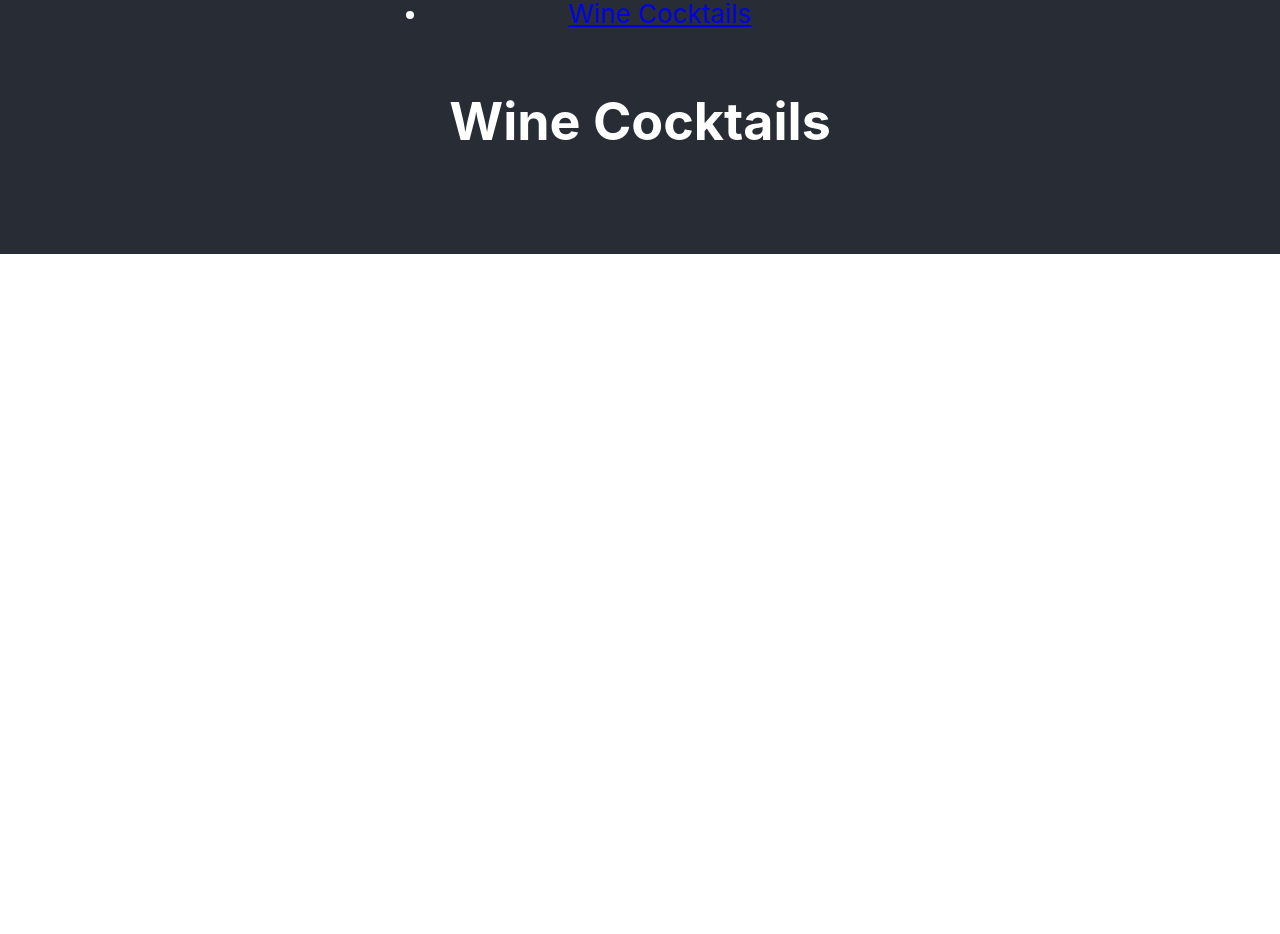
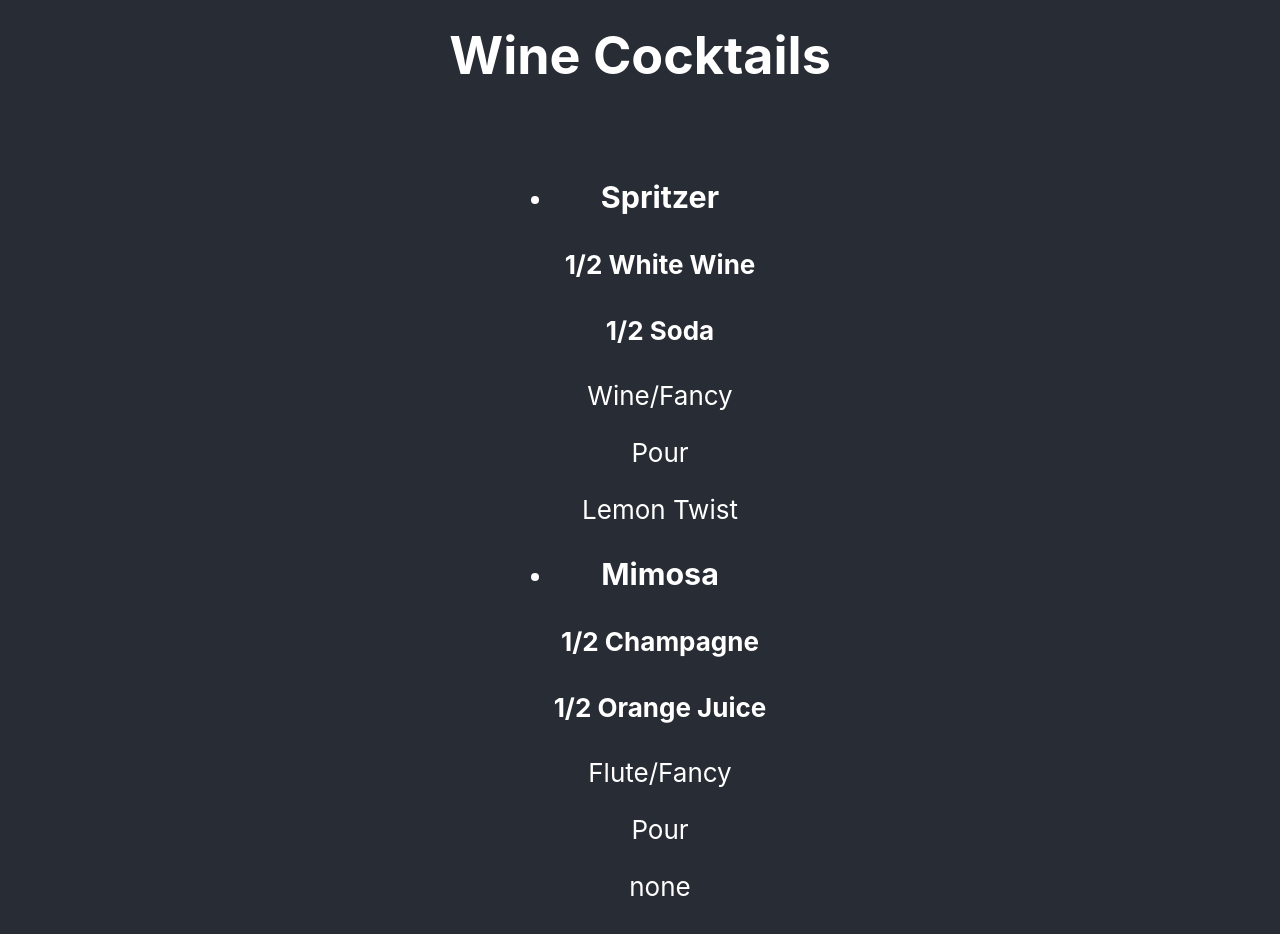
Before and after one commit to RickyFig17/Cocktails-App, a React (Create React App) app: page /wine-cocktails in a window 1280 px wide. Shown: the part 546-1480 px from the top of the page. Before the commit the page ends 800 px from the top, so only its background shows below. Built offline with nearby package versions, Linux system fonts and the light colour scheme.

Commit message:
adding wine cocktails

```diff
--- a/src/WineCocktails.js
+++ b/src/WineCocktails.js
@@ -1,7 +1,53 @@
 import React from "react";
 
 function WineCocktails() {
-    return(<h1>Wine Cocktails</h1>)
+  return (
+    <>
+      <h1>Wine Cocktails</h1>
+      <WineCocktailList />
+    </>
+  );
+}
+
+function WineCocktailList() {
+  const cocktails = [
+    {
+      name: "Spritzer",
+      alcohol1: "1/2 White Wine",
+      alcohol2: "",
+      filler1: "1/2 Soda",
+      filler2: "",
+      glass: "Wine/Fancy",
+      mixingMethod: "Pour",
+      garnish: "Lemon Twist",
+    },
+    {
+      name: "Mimosa",
+      alcohol1: "1/2 Champagne",
+      alcohol2: "",
+      filler1: "1/2 Orange Juice",
+      filler2: "",
+      glass: "Flute/Fancy",
+      mixingMethod: "Pour",
+      garnish: "none",
+    },
+  ];
+  return (
+    <ul>
+      {cocktails.map((cocktail, index) => (
+        <li key={index}>
+          <h3>{cocktail.name}</h3>
+          <h4>{cocktail.alcohol1}</h4>
+          <h4>{cocktail.alcohol2}</h4>
+          <h4>{cocktail.filler1}</h4>
+          <h4>{cocktail.filler2}</h4>
+          <p>{cocktail.glass}</p>
+          <p>{cocktail.mixingMethod}</p>
+          <p>{cocktail.garnish}</p>
+        </li>
+      ))}
+    </ul>
+  );
 }
 
 export default WineCocktails;
```
